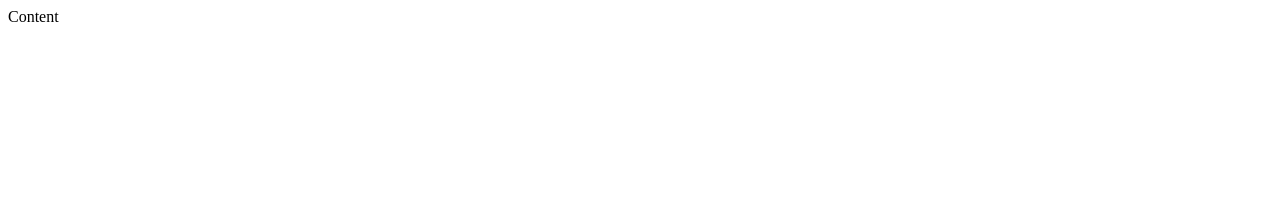
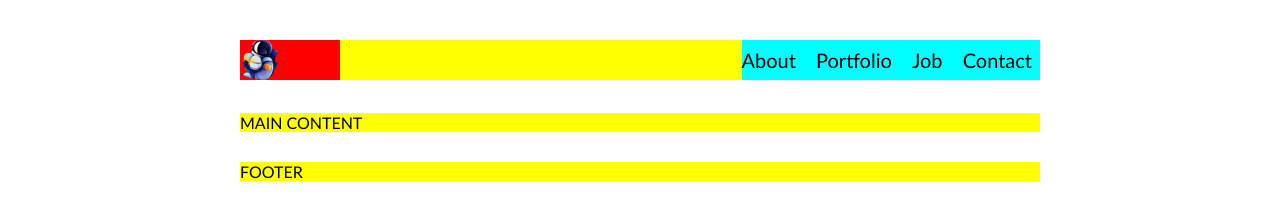
Before and after one commit to KriemiKat/Kosmonautas, a website: page index.html in a window 1280 px wide. Drawn offline with Linux system fonts and the light colour scheme.

Commit message:
Initial commit

```diff
--- a/index.html
+++ b/index.html
@@ -1,12 +1,40 @@
 <!DOCTYPE html>
 <html lang="en">
+
 <head>
     <meta charset="UTF-8">
     <meta http-equiv="X-UA-Compatible" content="IE=edge">
     <meta name="viewport" content="width=device-width, initial-scale=1.0">
     <title>Astronautas</title>
+<link rel="stylesheet" href="./main.css">
+<link rel="apple-touch-icon" sizes="180x180" href="./favicon/apple-touch-icon.png">
+<link rel="icon" type="image/png" sizes="32x32" href="./favicon/favicon-32x32.png">
+<link rel="icon" type="image/png" sizes="16x16" href="./favicon/favicon-16x16.png">
+<link rel="manifest" href="./favicon/site.webmanifest">
+<link rel="mask-icon" href="./favicon/safari-pinned-tab.svg" color="#5bbad5">
+<meta name="msapplication-TileColor" content="#2b5797">
+<meta name="theme-color" content="#ffffff">
+
 </head>
+
 <body>
-    Content
+    <header>
+        <img src="./logo.png" alt="Logo">
+        <nav>
+            <a href="#">About</a>
+            <a href="#">Portfolio</a>
+            <a href="#">Job</a>
+            <a href="#">Contact</a>
+        </nav>
+    </header>
+
+    <main>
+        MAIN CONTENT
+    </main>
+
+    <footer>
+        FOOTER
+    </footer>
 </body>
+
 </html>
--- /dev/null
+++ b/main.css
@@ -0,0 +1,50 @@
+body {
+    margin: 0;
+    font-family: 'Gill Sans', 'Gill Sans MT', Calibri, 'Trebuchet MS', sans-serif;
+}
+
+header,
+main,
+footer {
+    display: inline-block;
+    width: 800px;
+    margin-left: calc(50% - 400px);
+    margin-bottom: 30px;
+    background-color: yellow;
+}
+
+header {
+    margin-top: 40px;
+}
+
+img {
+    width: 100px;
+    height: 40px;
+    float: left;
+    object-fit: contain;
+    object-position: left;
+    background-color: red;
+}
+
+nav {
+    float: right;
+    background-color: aqua;
+}
+
+a {
+    display: inline-block;
+    margin: 8px;
+    color: #000;
+    font-size: 20px;
+    text-decoration: none;
+
+}
+
+a:first-child{
+    margin-left: 0;
+
+}
+
+a:hover {
+    text-decoration: underline;
+}
```
Also changed, not shown: favicon/browserconfig.xml (added, +9 -0 lines), package.json (+13 -1 lines), Original-favicon.png (added), README.md (added), favicon.ico (added), favicon/android-chrome-192x192.png (added), favicon/android-chrome-256x256.png (added), favicon/apple-touch-icon.png (added), favicon/favicon-16x16.png (added), favicon/favicon-32x32.png (added), favicon/mstile-150x150.png (added), favicon/safari-pinned-tab.svg (added), favicon/site.webmanifest (added), logo.png (added), 2 other files.
